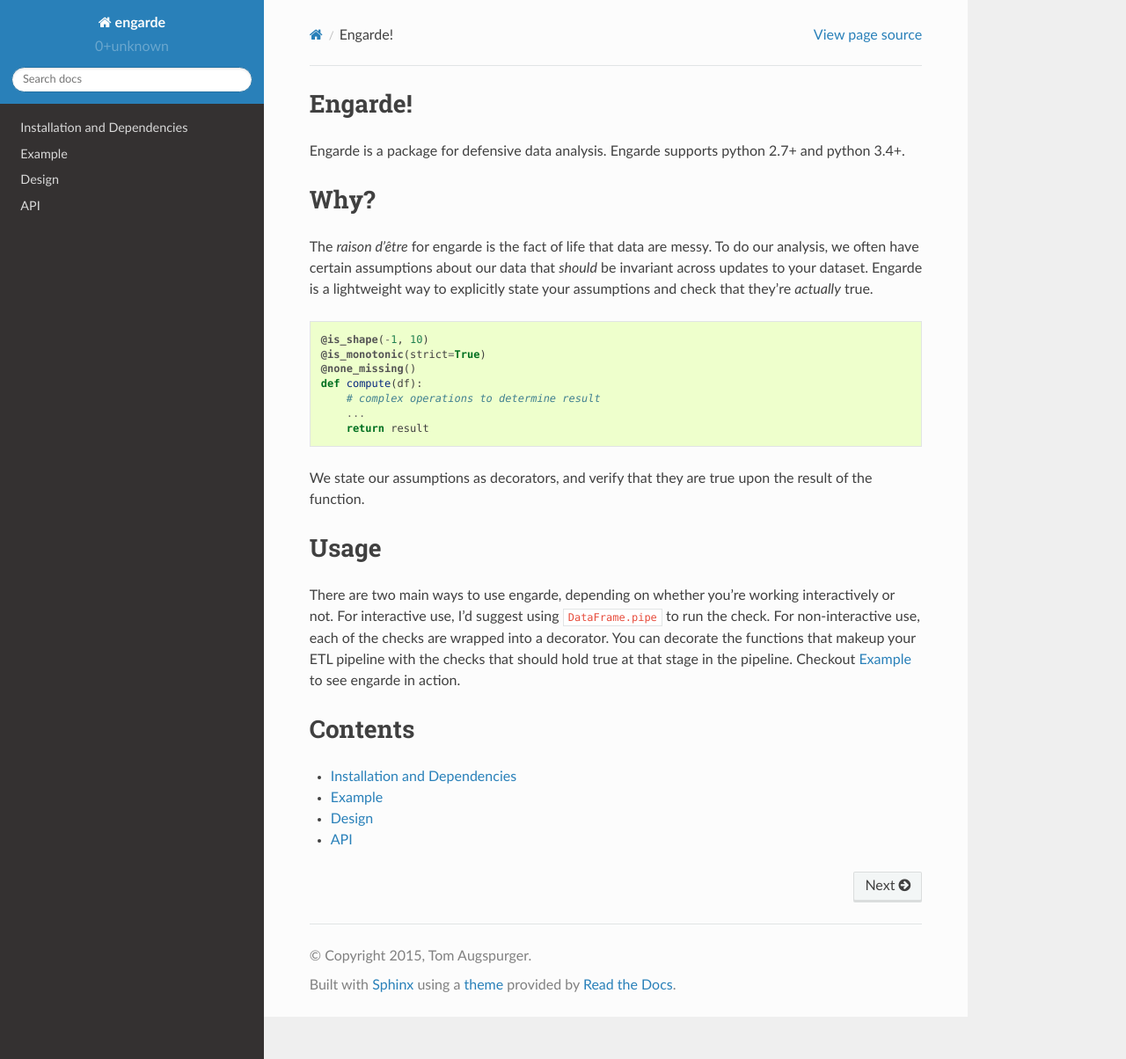
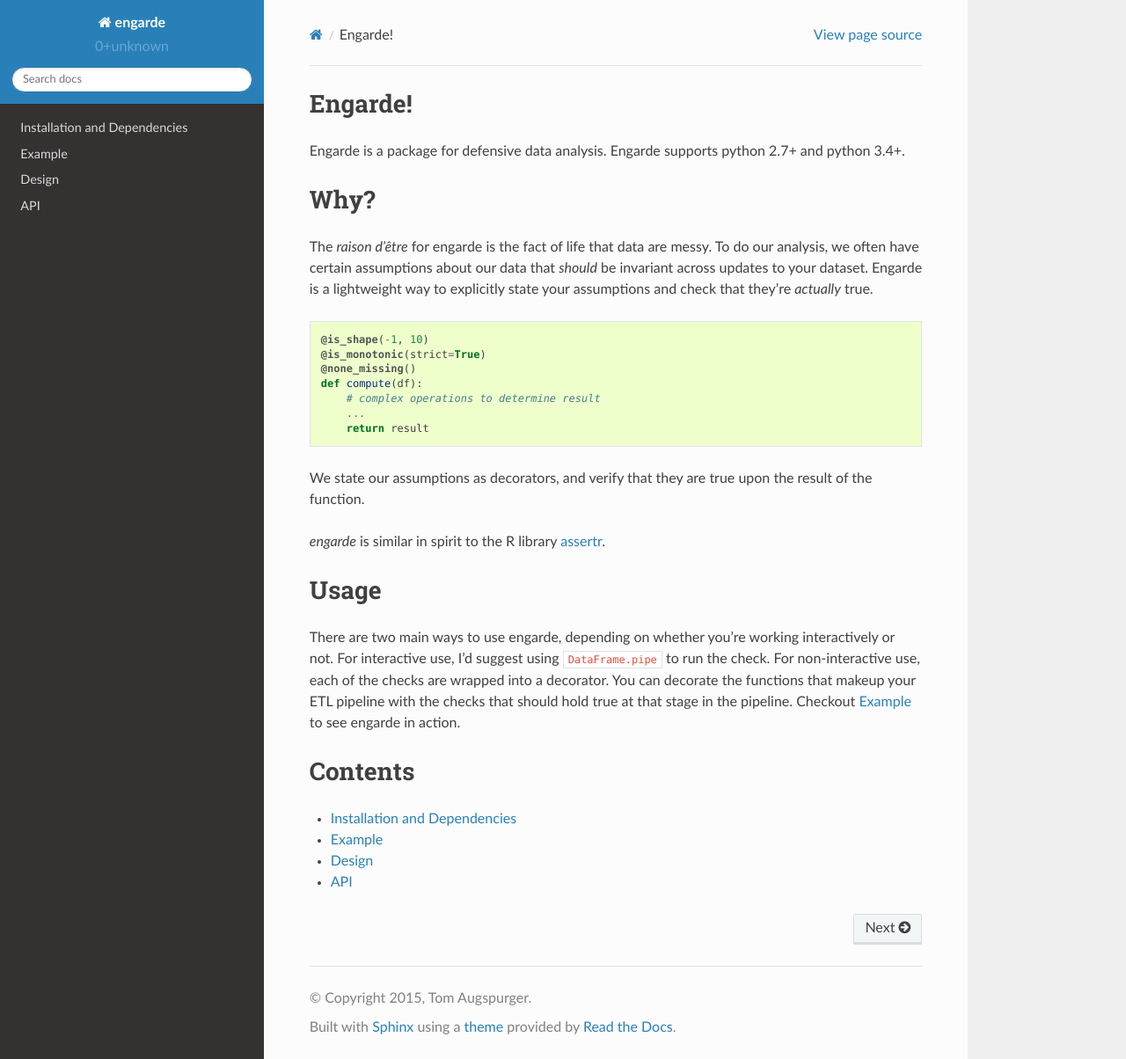
Before and after one commit to engarde-dev/engarde, a Sphinx documentation site: the page built from docs/index.rst, in a window 1280 px wide and 1204 px high. Shown: the whole window at 88% size. Built offline with Sphinx 7.4.7 and the Read the Docs theme 2.0.0, drawn with Linux system fonts in a browser that asks for light colours.

Commit message:
DOC: Link to assert

```diff
--- a/docs/index.rst
+++ b/docs/index.rst
@@ -31,6 +31,11 @@ and check that they're *actually* true.
 We state our assumptions as decorators, and verify that they are true
 upon the result of the function.
 
+`engarde` is similar in spirit to the R library `assertr`_.
+
+.. _assertr: https://github.com/ropenscilabs/assertr
+
+
 Usage
 =====
 
```
